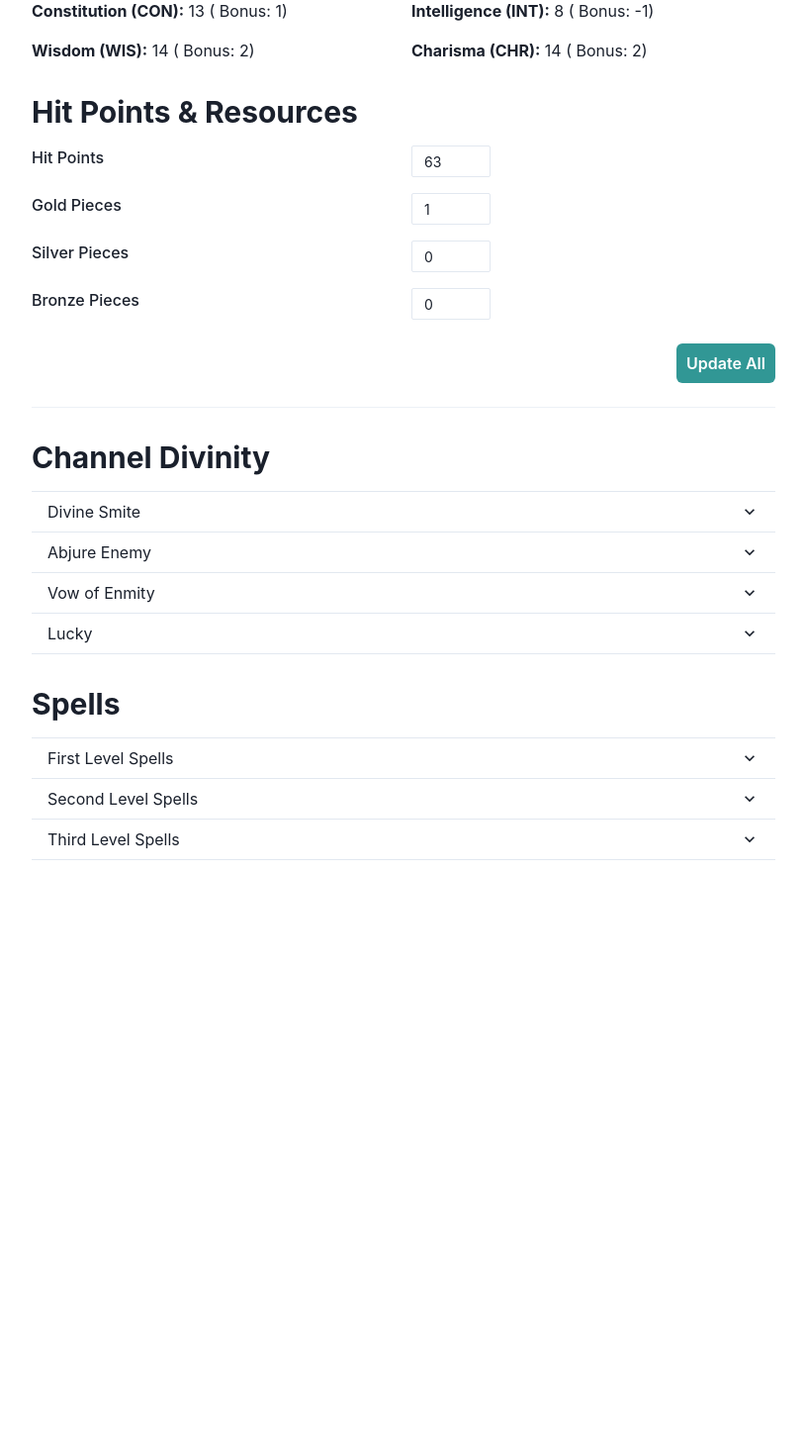
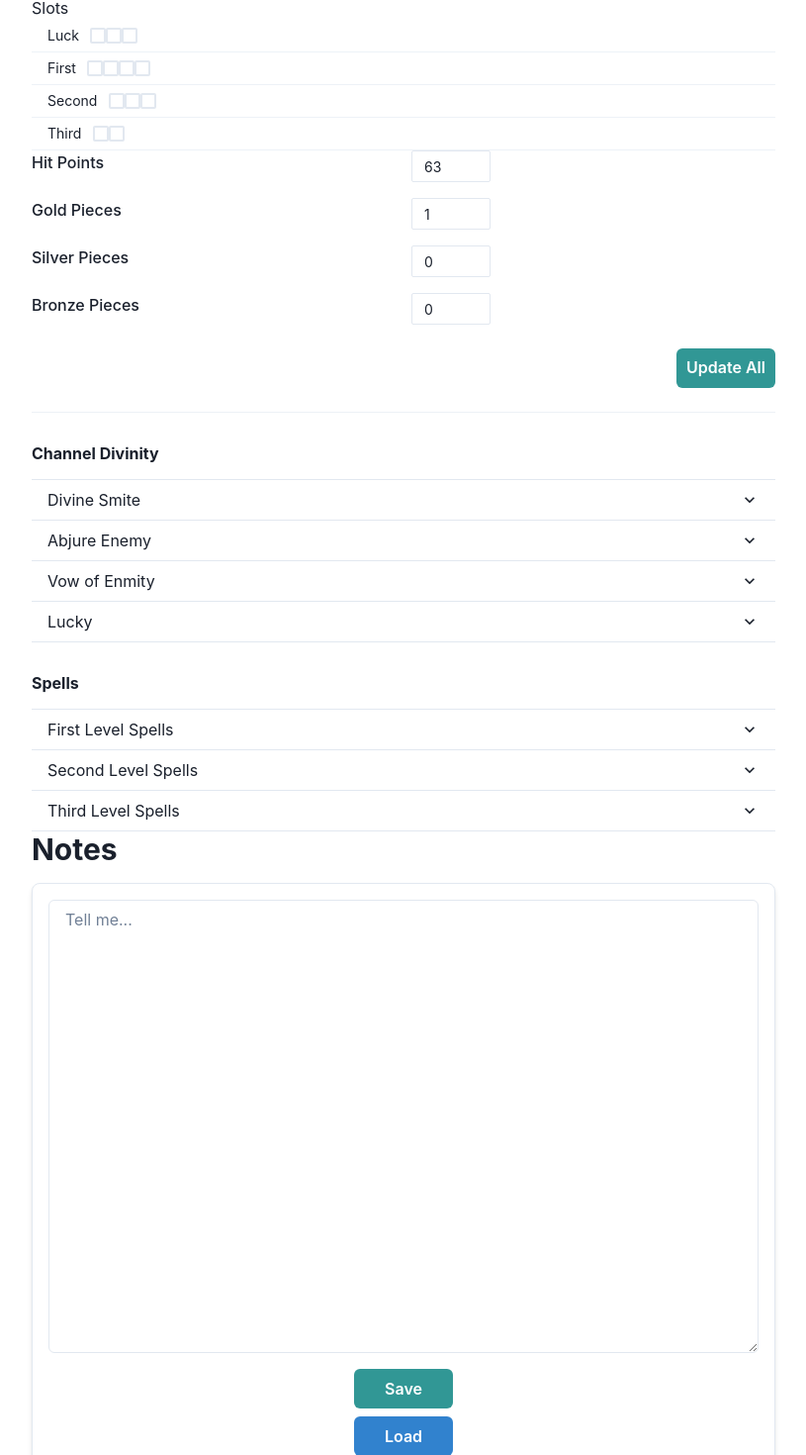
Before and after one commit to mulefish/dnd_chars, a React (Create React App) app in the folder dnd_chars/: page / in a window 1280 px wide. Shown: the part 256-1726 px from the top of the page at 99% size, without its empty margins (232-1047 px from the left). Before the commit the page ends 1149 px from the top, so only its background shows below. Built offline with nearby package versions, Linux system fonts and the light colour scheme.

Commit message:
Sun done

```diff
--- a/dnd_chars/src/App.js
+++ b/dnd_chars/src/App.js
@@ -1,5 +1,7 @@
 // App.js
 import Resources from './components/Resources';
+import SlotsMatrix from './components/SlotsMatrix';
+import LocalStorageManager from './components/LocalStorageManager'; // Import the component
 
 import React, { useState, useEffect } from 'react';
 import {
@@ -10,8 +12,6 @@ import {
   GridItem,
   Text,
   Select,
-  Input,
-  Button,
   Accordion,
   AccordionItem,
   AccordionButton,
@@ -19,8 +19,6 @@ import {
   AccordionIcon,
   VStack,
   Divider,
-  FormControl,
-  FormLabel,
   useToast,
 } from '@chakra-ui/react';
 import { useSelector, useDispatch } from 'react-redux';
@@ -115,9 +113,6 @@ function App() {
 
     <ChakraProvider>
       <Box maxWidth="800px" mx="auto" p={6}>
-        <Heading as="h1" textAlign="center" mb={6}>
-          D&D Character Sheet
-        </Heading>
 
         {/* Dropdown to select character */}
         <Select
@@ -177,10 +172,10 @@ function App() {
           </GridItem>
         </Grid>
 
-
-        <Heading as="h2" size="lg" mt={8} mb={4}>
+        <SlotsMatrix />
+        {/* <Heading as="h2" size="lg" mt={8} mb={4}>
   Hit Points & Resources
-</Heading>
+</Heading> */}
 <Resources
   formData={formData}
   handleInputChange={handleInputChange}
@@ -195,7 +190,7 @@ function App() {
         {currentCharacterStats.channel_divinity &&
           Object.keys(currentCharacterStats.channel_divinity).length > 0 && (
             <>
-              <Heading as="h2" size="lg" mt={8} mb={4}>
+              <Heading as="h2" size="sm" mt={8} mb={4}>
                 Channel Divinity
               </Heading>
               <Accordion allowMultiple>
@@ -222,7 +217,7 @@ function App() {
         {currentCharacterStats.spells &&
           Object.keys(currentCharacterStats.spells).length > 0 && (
             <>
-              <Heading as="h2" size="lg" mt={8} mb={4}>
+              <Heading as="h2" size="sm" mt={8} mb={4}>
                 Spells
               </Heading>
               <Accordion allowMultiple>
@@ -257,7 +252,20 @@ function App() {
                 )}
               </Accordion>
             </>
+
+
+
           )}
+
+
+          {/* LocalStorageManager Component */}
+  <Heading as="h2" size="lg" mb={4}>
+  Notes
+</Heading>
+<LocalStorageManager
+  storageKey="characterNotes" // Unique key for localStorage
+  initialValue="" // Optional: Set an initial value
+/>
       </Box>
     </ChakraProvider>
   );
--- /dev/null
+++ b/dnd_chars/src/components/LocalStorageManager.js
@@ -0,0 +1,140 @@
+// src/components/LocalStorageManager.js
+
+import React, { useState, useEffect } from 'react';
+import {
+  Box,
+  Textarea,
+  Button,
+  VStack,
+  useToast,
+} from '@chakra-ui/react';
+import PropTypes from 'prop-types';
+
+/**
+ * LocalStorageManager Component
+ *
+ * Provides a textarea for user input with two buttons:
+ * - Save: Saves the textarea content to localStorage.
+ * - Load: Retrieves the saved content from localStorage and populates the textarea.
+ *
+ * Props:
+ * - storageKey: A unique key for localStorage operations.
+ * - initialValue: The initial value of the textarea.
+ */
+const LocalStorageManager = ({ storageKey, initialValue }) => {
+  const [text, setText] = useState(initialValue);
+  const toast = useToast();
+
+  /**
+   * Handles changes in the textarea.
+   * @param {object} event - The change event from the textarea.
+   */
+  const handleChange = (event) => {
+    setText(event.target.value);
+  };
+
+  /**
+   * Saves the current textarea content to localStorage.
+   */
+  const handleSave = () => {
+    try {
+      localStorage.setItem(storageKey, text);
+      toast({
+        title: 'Saved',
+        description: 'Textarea content has been saved to local storage.',
+        status: 'success',
+        duration: 3000,
+        isClosable: true,
+      });
+    } catch (error) {
+      console.error('Error saving to localStorage:', error);
+      toast({
+        title: 'Error',
+        description: 'Failed to save content to local storage.',
+        status: 'error',
+        duration: 3000,
+        isClosable: true,
+      });
+    }
+  };
+
+  /**
+   * Loads the saved content from localStorage into the textarea.
+   */
+  const handleLoad = () => {
+    try {
+      const savedText = localStorage.getItem(storageKey);
+      if (savedText !== null) {
+        setText(savedText);
+        toast({
+          title: 'Loaded',
+          description: 'Textarea content has been loaded from local storage.',
+          status: 'success',
+          duration: 3000,
+          isClosable: true,
+        });
+      } else {
+        toast({
+          title: 'No Data',
+          description: 'No saved content found in local storage.',
+          status: 'info',
+          duration: 3000,
+          isClosable: true,
+        });
+      }
+    } catch (error) {
+      console.error('Error loading from localStorage:', error);
+      toast({
+        title: 'Error',
+        description: 'Failed to load content from local storage.',
+        status: 'error',
+        duration: 3000,
+        isClosable: true,
+      });
+    }
+  };
+
+  /**
+   * Optionally, load the saved content when the component mounts.
+   * Uncomment the following useEffect if you want to auto-load on mount.
+   */
+  // useEffect(() => {
+  //   handleLoad();
+  // }, []);
+
+  return (
+    <Box p={4} borderWidth="1px" borderRadius="lg" boxShadow="md">
+      <VStack spacing={4} align="stretch">
+        <Textarea
+            rows={20}
+          value={text}
+          onChange={handleChange}
+          placeholder="Tell me..."
+          size="md"
+          resize="vertical"
+        />
+        <VStack spacing={2} direction="row">
+          <Button colorScheme="teal" onClick={handleSave} width="100px">
+            Save
+          </Button>
+          <Button colorScheme="blue" onClick={handleLoad} width="100px">
+            Load
+          </Button>
+        </VStack>
+      </VStack>
+    </Box>
+  );
+};
+
+// PropTypes for type checking
+LocalStorageManager.propTypes = {
+  storageKey: PropTypes.string.isRequired,
+  initialValue: PropTypes.string,
+};
+
+// Default props
+LocalStorageManager.defaultProps = {
+  initialValue: '',
+};
+
+export default LocalStorageManager;
--- /dev/null
+++ b/dnd_chars/src/components/SlotsMatrix.js
@@ -0,0 +1,46 @@
+// src/components/SlotsMatrix.js
+
+import React, { useState } from 'react';
+import {
+    Table,
+    Thead,
+    Tbody,
+    Tr,
+    Th,
+    Td,
+    Checkbox,
+} from '@chakra-ui/react';
+
+const SlotsMatrix = () => {
+    return (
+        <Table variant="simple" size="sm">
+            <Thead>
+                <Tr>
+                    Slots
+                </Tr>
+
+            </Thead>
+            <Tbody>
+                <Tr>
+                    <Td>
+                        Luck &nbsp; <Checkbox /><Checkbox /><Checkbox />
+                    </Td>
+                </Tr><Tr>
+                    <Td>
+                        First &nbsp; <Checkbox /><Checkbox /><Checkbox /><Checkbox />
+                    </Td>
+                    </Tr><Tr>
+
+                    <Td>
+                        Second &nbsp; <Checkbox /><Checkbox /><Checkbox />
+                    </Td>
+                    </Tr><Tr>
+                    <Td>
+                        Third &nbsp; <Checkbox /><Checkbox />
+                    </Td>
+                </Tr>
+            </Tbody>
+        </Table>
+    );
+}
+export default SlotsMatrix;
```
